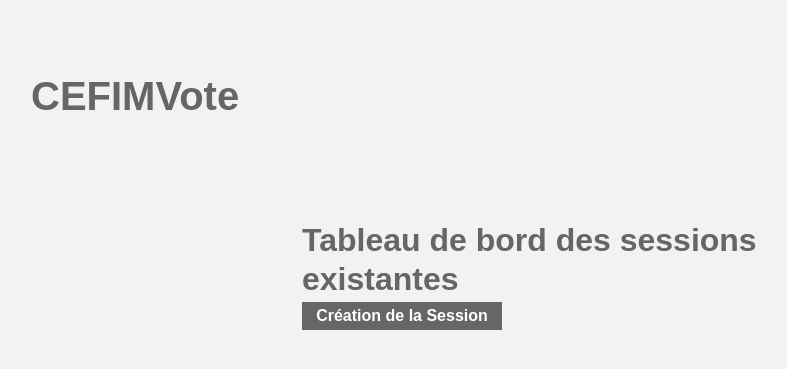
After one commit to Hawke008/CEFIMVote, a Symfony app: template templates/liste_sessions/index.html.twig in a window 1280 px wide. The commit adds this page. Shown: the top 369 px of the page, without its empty margins (59-846 px from the left). Run offline with Twig, Linux system fonts and the light colour scheme; the template is opened without the code that fills it, so the values that code supplies are empty; some libraries are stand-ins or nearby versions.

Commit message:
ADMIN enchainement parcours session

```diff
--- a/src/Controller/RegistrationController.php
+++ b/src/Controller/RegistrationController.php
@@ -34,7 +34,7 @@ class RegistrationController extends AbstractController
             $entityManager->flush();
             // do anything else you need here, like send an email
 
-            return $this->redirectToRoute('session_dashboard');
+            return $this->redirectToRoute('app_liste_sessions');
         }
 
         return $this->render('registration/register.html.twig', [
--- a/src/Controller/SecurityController.php
+++ b/src/Controller/SecurityController.php
@@ -25,7 +25,7 @@ class SecurityController extends AbstractController
     }
 
     #[Route(path: '/logout', name: 'app_logout')]
-    public function logout(): void
+    public function logout()
     {
         throw new \LogicException('This method can be blank - it will be intercepted by the logout key on your firewall.');
     }
--- a/src/Security/CefimVoteAuthenticator.php
+++ b/src/Security/CefimVoteAuthenticator.php
@@ -50,7 +50,7 @@ class CefimVoteAuthenticator extends AbstractLoginFormAuthenticator
         }
 
         // For example:
-        return new RedirectResponse($this->urlGenerator->generate('session_dashboard'));
+        return new RedirectResponse($this->urlGenerator->generate('app_liste_sessions'));
         // throw new \Exception('TODO: provide a valid redirect inside '.__FILE__);
     }
 
--- a/templates/_header.html.twig
+++ b/templates/_header.html.twig
@@ -2,13 +2,54 @@
 	<link href="{{ asset('css/style.css') }}" type="text/css" rel="stylesheet">
 {% endblock %}
 <header>
+
+	<style>
+		.create-session, .logout-session {
+			text-decoration: none;
+			color: var(--dark-grey) display: block;
+			font-size: 18px;
+			font-weight:700;
+		}
+		.plus-icon {
+			display: block;
+			width: 35px;
+			height: 35px;
+			background-color: var(--logo-bg-color);
+			border-radius: 50%;
+			color: white;
+			font-size: 24px;
+			margin-right: 5px;
+			text-align: center;
+			font-weight: 700;
+			cursor: pointer
+		}
+.logout{
+	margin-left:30px;
+	font-weight:300;
+}
+
+	</style>
 	{# <nav class="m-4 text-end me-5 mb-5">
 				<a href="">Register</a>
 			</nav> #}
-	<div class='mt-5 mb-5'>
-		<div class='text-start mt-3'>
+	{% set current_path = app.request.get('_route') %}
+	<div class='mt-5 mb-5 p-2'>
+		<div class='text-start mt-3 d-flex justify-content-between align-items-center'>
 			<h1>CEFIMVote</h1>
+			<div class="d-flex justify-content-between align-items-center">
+			{% if current_path=='app_liste_sessions'%}
+				<a href={{path('session_creation')}} class="create-session">
+					<div class='d-flex align-items-center'>
+						<label class="plus-icon">+</label>Créer une session</div>
+				</a>
+			{% endif %}
+			{% if app.user%}
+				<a href={{path('app_logout')}} class="logout-session"><span class="logout"><strong>x</strong> logout</span></a>
+			{% endif %}
 			</div>
+		</div>
+
+
 	</div>
 
 	{# <div class="mt-5" style="margin-top:300px">
--- a/templates/base.html.twig
+++ b/templates/base.html.twig
@@ -15,6 +15,7 @@
      {% endblock %}
 
 
+
 		{% block javascripts %}
 			<script src="https://cdn.jsdelivr.net/npm/bootstrap@5.2.0-beta1/dist/js/bootstrap.bundle.min.js" integrity="sha384-pprn3073KE6tl6bjs2QrFaJGz5/SUsLqktiwsUTF55Jfv3qYSDhgCecCxMW52nD2" crossorigin="anonymous"></script>
 		<script src="{{ asset('js/script.js') }}"></script>
--- /dev/null
+++ b/templates/liste_sessions/index.html.twig
@@ -0,0 +1,36 @@
+{% extends 'base.html.twig' %}
+
+{% block title %}Liste des sessions existantes{% endblock %}
+
+{% block body %}
+
+<style>
+.register {
+   background-color: var(--dark-grey);
+   color:white;
+   font-weight:700;
+   width:200px;
+   border:1px solid var(--dark-grey);
+}
+
+.highlight-text{
+	font-weight:700
+}
+
+.form{
+    margin-top:3%;
+}
+</style>
+    <div class="d-flex justify-content-center">
+<div class="w-50 form">
+    <h2 class="my-1 ms-0 highlight-text">Tableau de bord des sessions existantes</h2>
+
+ {% set someValue=1 %}
+     {# {{ form_row(createSessionForm.heure_debut, {label:'Date de début de la session'}) }}
+     {{ form_row(createSessionForm.heure_fin, {label:'Date de fin de la session'}) }}
+     {{ form_row(createSessionForm.pdf, {label:'PDF'}) }} #}
+
+        <button type="submit" class="register">Création de la Session</button>
+    </div>
+       </div>
+{% endblock %}
--- a/templates/session/partials/_select_candidates.html.twig
+++ b/templates/session/partials/_select_candidates.html.twig
@@ -31,7 +31,8 @@
 		<div class="row m-0 mt-5 p-0">
 			<div class="col-3"></div>
 			<div class="col-9 p-0">
-				<input type="button" class="start-vote" value="Commencer le premier tour">
+				<a href={{path('session_dashboard',{'id':'8','state':'1'} )}}><input type="button" class="start-vote" value="Commencer le premier tour"></a>
 			</div>
 		</form>
 	</div>
+</div>
```
Also changed, not shown: src/Controller/ListeSessionsController.php (added, +18 -0 lines), src/Controller/SessionController.php (+6 -4 lines), templates/registration/register.html.twig (+4 -3 lines), templates/security/login.html.twig (+1 -7 lines), templates/session/index.html.twig (+5 -3 lines), templates/session/partials/_vote_results.html.twig (+30 -7 lines). Lines whose indentation alone changed are shown as unchanged.
